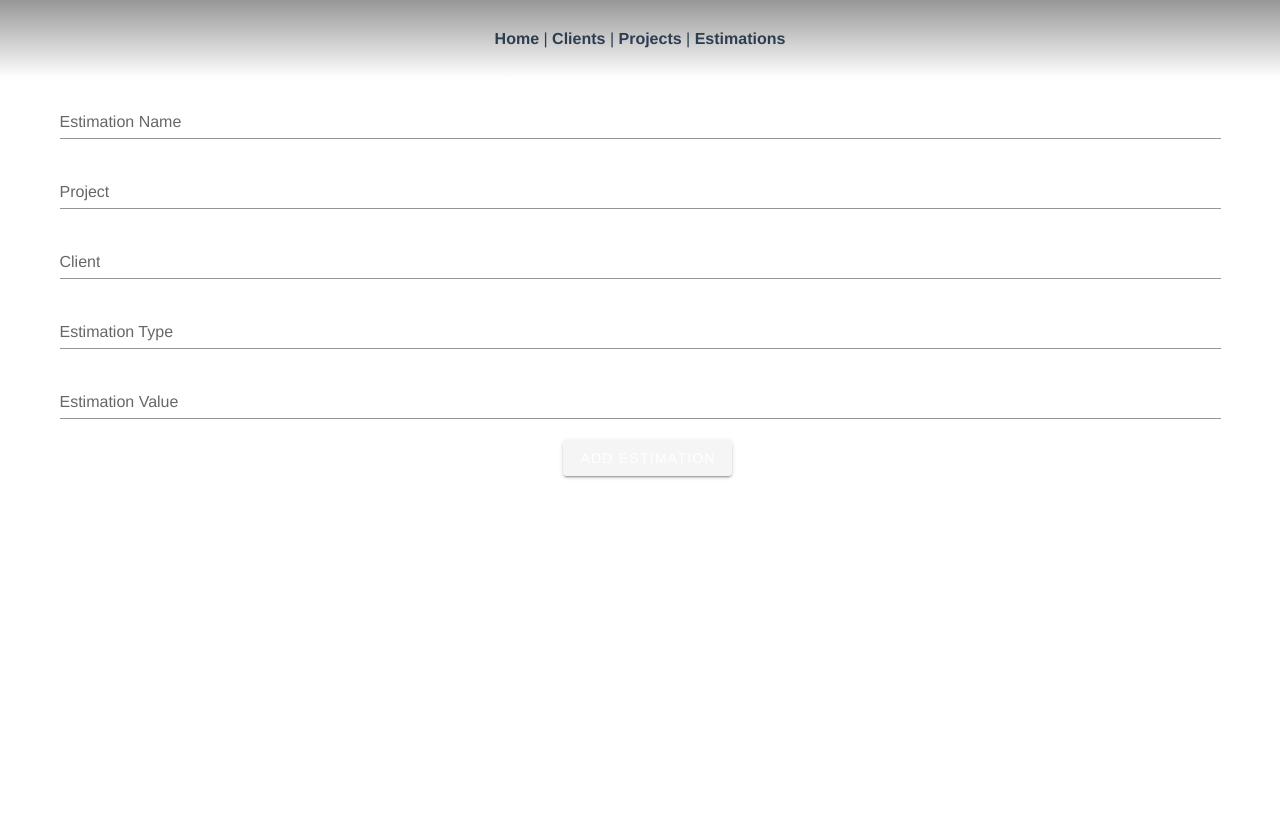
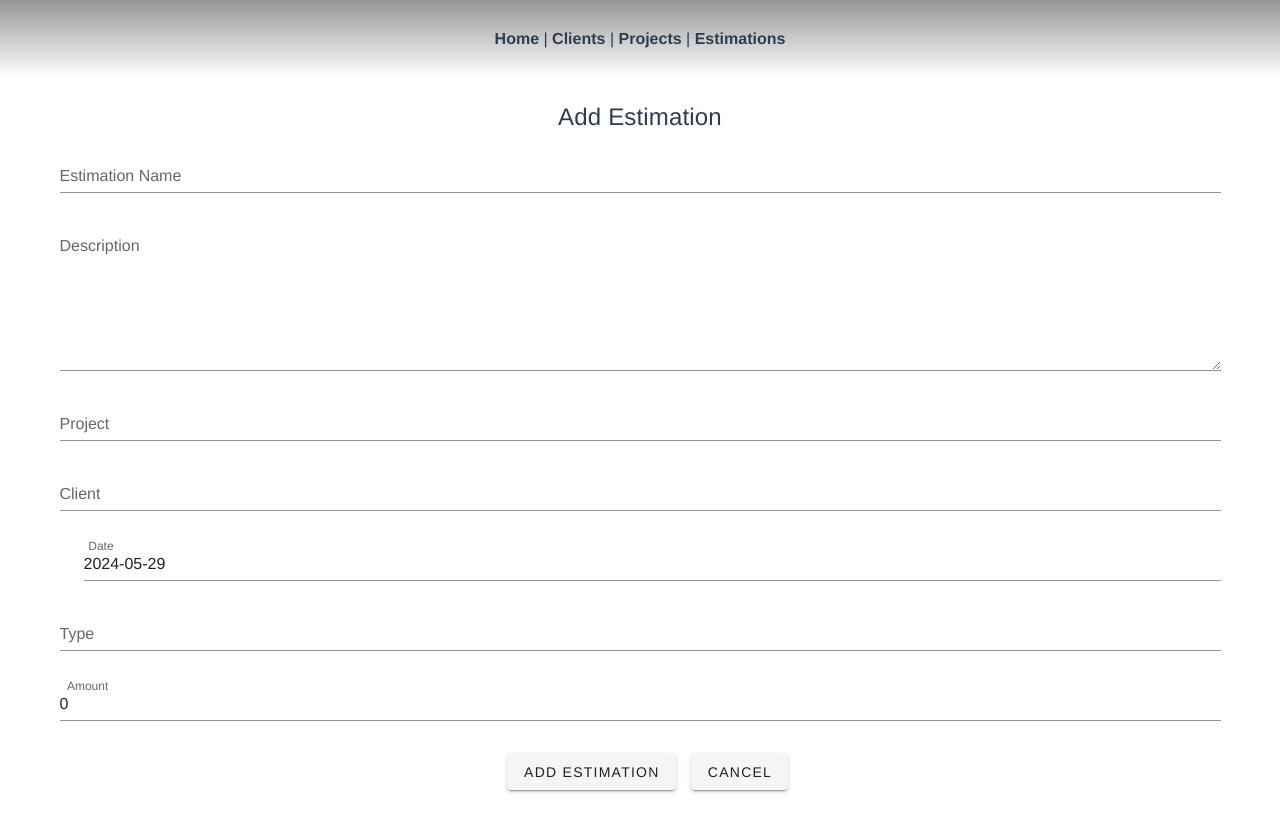
Before and after one commit to wojteq89/EstimationApp-Frontend, a Vue app in the folder vuejs-frontend/: page /add-estimation in a window 1280 px wide. Built offline with nearby package versions, Linux system fonts and the light colour scheme; no server answers.

Commit message:
Add proper components for Estimation and Projects

```diff
--- a/vuejs-frontend/src/components/AddClient.vue
+++ b/vuejs-frontend/src/components/AddClient.vue
@@ -9,7 +9,7 @@
       <v-text-field v-model="email" label="Email" required></v-text-field>
       <v-container style="display: flex; flex-direction: row; justify-content: center;">
         <v-btn type="submit">Add Client</v-btn>
-        <v-btn @click="cancel">Cancel</v-btn>
+        <v-btn @click="cancelClient">Cancel</v-btn>
       </v-container>
     </v-form>
   </v-container>
@@ -28,14 +28,11 @@ export default {
   },
   methods: {
     addClient() {
-      // Sprawdzanie, czy wszystkie wymagane pola są wypełnione
       if (!this.name || !this.country || !this.email) {
-        // Jeśli pole jest puste, wyświetl komunikat błędu
         this.$toast.error('Please fill in all required fields.');
         return;
       }
 
-      // Replace with actual API call
       console.log('Client added:', {
         name: this.name,
         description: this.description,
@@ -44,17 +41,15 @@ export default {
         email: this.email
       });
 
-      // Resetowanie formularza
       this.name = '';
       this.description = '';
       this.logo = '';
       this.country = '';
       this.email = '';
 
-      // Przekierowanie użytkownika na stronę klientów
       this.$router.push('/clients');
     },
-    cancel() {
+    cancelClient() {
         this.$router.push('/clients');
     }
   }
--- a/vuejs-frontend/src/components/AddEstimation.vue
+++ b/vuejs-frontend/src/components/AddEstimation.vue
@@ -1,12 +1,66 @@
 <template>
   <v-container>
+    <v-card-text class="title" style="font-size: x-large;">Add Estimation</v-card-text>
     <v-form @submit.prevent="addEstimation">
       <v-text-field v-model="name" label="Estimation Name" required></v-text-field>
-        <v-select v-model="project" :items="projects" label="Project" required></v-select>
-        <v-select v-model="client" :items="clients" label="Client" required></v-select>
-        <v-select v-model="type" :items="['Hourly', 'Fixed Price']" label="Estimation Type" required></v-select>
-        <v-text-field v-model="value" label="Estimation Value" required></v-text-field>
-        <v-btn type="submit" color="primary">Add Estimation</v-btn>
+      <v-textarea v-model="description" label="Description"></v-textarea>
+      <v-select
+        v-model="project_id"
+        :items="projects"
+        item-text="name"
+        item-value="id"
+        label="Project"
+        required
+      ></v-select>
+      <v-select
+        v-model="client_id"
+        :items="clients"
+        item-text="name"
+        item-value="id"
+        label="Client"
+        required
+      ></v-select>
+      <v-menu
+        ref="menu"
+        v-model="menu"
+        :close-on-content-click="false"
+        :nudge-right="40"
+        transition="scale-transition"
+        offset-y
+        min-width="auto"
+      >
+        <template v-slot:activator="{ on, attrs }">
+          <v-text-field
+            v-model="date"
+            label="Date"
+            prepend-icon="mdi-calendar"
+            readonly
+            v-bind="attrs"
+            v-on="on"
+          ></v-text-field>
+        </template>
+        <v-date-picker
+          v-model="date"
+          @input="menu = false"
+        ></v-date-picker>
+      </v-menu>
+      <v-select
+        v-model="type"
+        :items="['hourly', 'fixed']"
+        label="Type"
+        required
+      ></v-select>
+      <v-text-field
+        v-model="amount"
+        label="Amount"
+        type="number"
+        step="0.01"
+        required
+      ></v-text-field>
+      <v-container style="display: flex; flex-direction: row; justify-content: center;">
+        <v-btn type="submit">Add Estimation</v-btn>
+        <v-btn @click="cancel">Cancel</v-btn>
+      </v-container>
     </v-form>
   </v-container>
 </template>
@@ -16,37 +70,77 @@
   data() {
     return {
       name: '',
-        project: '',
-        client: '',
+      description: '',
+      project_id: null,
+      client_id: null,
+      date: new Date().toISOString().substr(0, 10),
       type: '',
-        value: '',
+      amount: 0,
       projects: [],
-        clients: []
+      clients: [],
+      menu: false
     };
   },
-    mounted() {
+  created() {
     this.fetchProjects();
     this.fetchClients();
   },
   methods: {
     fetchProjects() {
-        // Replace with actual API call
-        this.projects = ['Project A', 'Project B', 'Project C'];
+      fetch('/api/projects')
+        .then(response => response.json())
+        .then(data => {
+          this.projects = data;
+        })
+        .catch(error => {
+          console.error('Error fetching projects:', error);
+        });
     },
     fetchClients() {
-        // Replace with actual API call
-        this.clients = ['Client A', 'Client B', 'Client C'];
+      fetch('/api/clients')
+        .then(response => response.json())
+        .then(data => {
+          this.clients = data;
+        })
+        .catch(error => {
+          console.error('Error fetching clients:', error);
+        });
     },
     addEstimation() {
-        // Replace with actual API call
-        console.log('Estimation added:', this.name, this.project, this.client, this.type, this.value);
+      if (!this.name || !this.project_id || !this.client_id || !this.type || !this.amount) {
+        this.$toast.error('Please fill in all required fields.');
+        return;
+      }
+
+      console.log('Estimation added:', {
+        name: this.name,
+        description: this.description,
+        project_id: this.project_id,
+        client_id: this.client_id,
+        date: this.date,
+        type: this.type,
+        amount: this.amount
+      });
+
       this.name = '';
-        this.project = '';
-        this.client = '';
+      this.description = '';
+      this.project_id = null;
+      this.client_id = null;
+      this.date = new Date().toISOString().substr(0, 10);
       this.type = '';
-        this.value = '';
+      this.amount = 0;
+
+      this.$router.push('/estimations');
+    },
+    cancel() {
       this.$router.push('/estimations');
     }
   }
 };
 </script>
+
+<style>
+.v-btn {
+  margin-left: 15px;
+}
+</style>
--- a/vuejs-frontend/src/components/AddProject.vue
+++ b/vuejs-frontend/src/components/AddProject.vue
@@ -1,9 +1,28 @@
 <template>
   <v-container>
+    <v-card-text class="title" style="font-size: x-large;">Add Project</v-card-text>
     <v-form @submit.prevent="addProject">
       <v-text-field v-model="name" label="Project Name" required></v-text-field>
-        <v-select v-model="client" :items="clients" label="Client" required></v-select>
-        <v-btn type="submit" color="primary">Add Project</v-btn>
+      <v-textarea v-model="description" label="Description"></v-textarea>
+      <v-select
+        v-model="client_id"
+        :items="clients"
+        item-text="name"
+        item-value="id"
+        label="Client"
+        required
+      ></v-select>
+      <v-text-field
+        v-model="estimation"
+        label="Estimation"
+        type="number"
+        step="0.01"
+        required
+      ></v-text-field>
+      <v-container style="display: flex; flex-direction: row; justify-content: center;">
+        <v-btn type="submit">Add Project</v-btn>
+        <v-btn @click="cancel">Cancel</v-btn>
+      </v-container>
     </v-form>
   </v-container>
 </template>
@@ -13,25 +32,55 @@
   data() {
     return {
       name: '',
-        client: '',
+      description: '',
+      client_id: null,
+      estimation: 0,
       clients: []
     };
   },
-    mounted() {
+  created() {
     this.fetchClients();
   },
   methods: {
     fetchClients() {
-        // Replace with actual API call
-        this.clients = ['Client A', 'Client B', 'Client C'];
+      fetch('/api/clients')
+        .then(response => response.json())
+        .then(data => {
+          this.clients = data;
+        })
+        .catch(error => {
+          console.error('Error fetching clients:', error);
+        });
     },
     addProject() {
-        // Replace with actual API call
-        console.log('Project added:', this.name, this.client);
+      if (!this.name || !this.client_id || !this.estimation) {
+        this.$toast.error('Please fill in all required fields.');
+        return;
+      }
+
+      console.log('Project added:', {
+        name: this.name,
+        description: this.description,
+        client_id: this.client_id,
+        estimation: this.estimation
+      });
+
       this.name = '';
-        this.client = '';
+      this.description = '';
+      this.client_id = null;
+      this.estimation = 0;
+
+      this.$router.push('/projects');
+    },
+    cancel() {
       this.$router.push('/projects');
     }
   }
 };
 </script>
+
+<style>
+.v-btn {
+  margin-left: 15px;
+}
+</style>
--- a/vuejs-frontend/src/components/ListClients.vue
+++ b/vuejs-frontend/src/components/ListClients.vue
@@ -14,7 +14,7 @@
           <v-divider class="mx-4" inset vertical></v-divider>
           <v-spacer></v-spacer>
           <v-btn @click="goToHome">↩</v-btn>
-          <v-btn @click="addClient">Add Clients</v-btn>
+          <v-btn @click="addClient">Add Client</v-btn>
         </v-toolbar>
         <v-text-field
           v-model="search"
--- a/vuejs-frontend/src/components/ListEstimations.vue
+++ b/vuejs-frontend/src/components/ListEstimations.vue
@@ -1,53 +1,113 @@
 <template>
-    <div>
-      <v-container>
-        <v-row>
-          <v-col cols="12">
-            <v-data-table :headers="headers" :items="estimations" sort-by="name">
+  <div class="container">
+    <v-data-table
+      :headers="headers"
+      :items="estimations"
+      item-key="name"
+      class="elevation-1"
+      :search="search"
+      :custom-filter="filterOnlyCapsText"
+    >
       <template v-slot:top>
         <v-toolbar flat>
           <v-toolbar-title>Estimations</v-toolbar-title>
           <v-divider class="mx-4" inset vertical></v-divider>
           <v-spacer></v-spacer>
-                  <v-btn color="primary" @click="goToAddEstimation">Add Estimation</v-btn>
+          <v-btn @click="goToHome">↩</v-btn>
+          <v-btn @click="addEstimation">Add Estimation</v-btn>
         </v-toolbar>
+        <v-text-field
+          v-model="search"
+          label="Search Estimations (UPPER CASE ONLY)"
+          class="mx-4"
+        ></v-text-field>
+      </template>
+      <template v-slot:append>
+        <tr>
+          <td></td>
+          <td>
+            <v-text-field
+              v-model="project"
+              label="Project"
+            ></v-text-field>
+          </td>
+          <td>
+            <v-text-field
+              v-model="client"
+              label="Client"
+            ></v-text-field>
+          </td>
+          <td>
+            <v-text-field
+              v-model="amount"
+              label="Amount"
+              type="number"
+              step="0.01"
+            ></v-text-field>
+          </td>
+          <td colspan="3"></td>
+        </tr>
       </template>
     </v-data-table>
-          </v-col>
-        </v-row>
-      </v-container>
   </div>
 </template>
 
 <script>
 export default {
-    data() {
+  data () {
     return {
-        headers: [
+      search: '',
+      project: '',
+      client: '',
+      amount: '',
+      estimations: [],
+    }
+  },
+  created() {
+    this.fetchEstimations();
+  },
+  computed: {
+    headers () {
+      return [
         { text: 'Name', value: 'name' },
+        { text: 'Description', value: 'description' },
         { text: 'Project', value: 'project' },
         { text: 'Client', value: 'client' },
-          { text: 'Estimation', value: 'estimation' },
+        { text: 'Type', value: 'type' },
+        { text: 'Amount', value: 'amount' },
         { text: 'Date', value: 'date' },
-          { text: 'Actions', value: 'actions', sortable: false }
-        ],
-        estimations: []
-      };
+      ]
     },
-    mounted() {
-      this.fetchEstimations();
   },
   methods: {
     fetchEstimations() {
-        // Replace with actual API call
-        this.estimations = [
-          { id: 1, name: 'Estimation A', project: 'Project A', client: 'Client A', estimation: '10h', date: '2023-05-30' },
-          { id: 2, name: 'Estimation B', project: 'Project B', client: 'Client B', estimation: '$500', date: '2023-06-01' }
-        ];
+      fetch('/api/estimations')
+        .then(response => response.json())
+        .then(data => {
+          this.estimations = data;
+        })
+        .catch(error => {
+          console.error('Error fetching estimations:', error);
+        });
     },
-      goToAddEstimation() {
+    filterOnlyCapsText (value, search) {
+      return value != null &&
+        search != null &&
+        typeof value === 'string' &&
+        value.toString().toLocaleUpperCase().indexOf(search) !== -1
+    },
+    addEstimation() {
       this.$router.push('/add-estimation');
+    },
+    goToHome() {
+      this.$router.push("/home-page");
     }
+  },
 }
-  };
 </script>
+
+<style>
+.container {
+  padding: 25px;
+}
+</style>
--- a/vuejs-frontend/src/components/ListProjects.vue
+++ b/vuejs-frontend/src/components/ListProjects.vue
@@ -1,51 +1,104 @@
 <template>
-    <div>
-      <v-container>
-        <v-row>
-          <v-col cols="12">
-            <v-data-table :headers="headers" :items="projects" sort-by="name">
+  <div class="container">
+    <v-data-table
+      :headers="headers"
+      :items="projects"
+      item-key="name"
+      class="elevation-1"
+      :search="search"
+      :custom-filter="filterOnlyCapsText"
+    >
       <template v-slot:top>
         <v-toolbar flat>
           <v-toolbar-title>Projects</v-toolbar-title>
           <v-divider class="mx-4" inset vertical></v-divider>
           <v-spacer></v-spacer>
-                  <v-btn color="primary" @click="goToAddProject">Add Project</v-btn>
+          <v-btn @click="goToHome">↩</v-btn>
+          <v-btn @click="addProject">Add Project</v-btn>
         </v-toolbar>
+        <v-text-field
+          v-model="search"
+          label="Search Projects (UPPER CASE ONLY)"
+          class="mx-4"
+        ></v-text-field>
+      </template>
+      <template v-slot:append>
+        <tr>
+          <td></td>
+          <td>
+            <v-text-field
+              v-model="client"
+              label="Client"
+            ></v-text-field>
+          </td>
+          <td>
+            <v-text-field
+              v-model="estimation"
+              label="Estimation"
+              type="number"
+              step="0.01"
+            ></v-text-field>
+          </td>
+          <td colspan="3"></td>
+        </tr>
       </template>
     </v-data-table>
-          </v-col>
-        </v-row>
-      </v-container>
   </div>
 </template>
 
 <script>
   export default {
-    data() {
+    data () {
       return {
-        headers: [
+        search: '',
+        client: '',
+        estimation: '',
+        projects: [
+          {
+            name: 'Project 1',
+            description: 'Description 1',
+            client: 'Client 1',
+            estimation: 1000.00,
+          },
+          {
+            name: 'Project 2',
+            description: 'Description 2',
+            client: 'Client 2',
+            estimation: 2000.00,
+          },
+          // Dodaj inne projekty tutaj...
+        ],
+      }
+    },
+    computed: {
+      headers () {
+        return [
           { text: 'Name', value: 'name' },
+          { text: 'Description', value: 'description' },
           { text: 'Client', value: 'client' },
-          { text: 'Actions', value: 'actions', sortable: false }
-        ],
-        projects: []
-      };
+          { text: 'Estimation', value: 'estimation' },
+        ]
       },
-    mounted() {
-      this.fetchProjects();
     },
     methods: {
-      fetchProjects() {
-        // Replace with actual API call
-        this.projects = [
-          { id: 1, name: 'Project A', client: 'Client A' },
-          { id: 2, name: 'Project B', client: 'Client B' },
-          { id: 3, name: 'Project C', client: 'Client C' }
-        ];
+      filterOnlyCapsText (value, search) {
+        return value != null &&
+          search != null &&
+          typeof value === 'string' &&
+          value.toString().toLocaleUpperCase().indexOf(search) !== -1
       },
-      goToAddProject() {
+      addProject() {
         this.$router.push('/add-project');
+      },
+      goToHome() {
+        this.$router.push("/home-page");
       }
+    },
   }
-  };
 </script>
+
+<style>
+  .container {
+    padding: 25px;
+  }
+</style>
```
Lines whose indentation alone changed are shown as unchanged.
